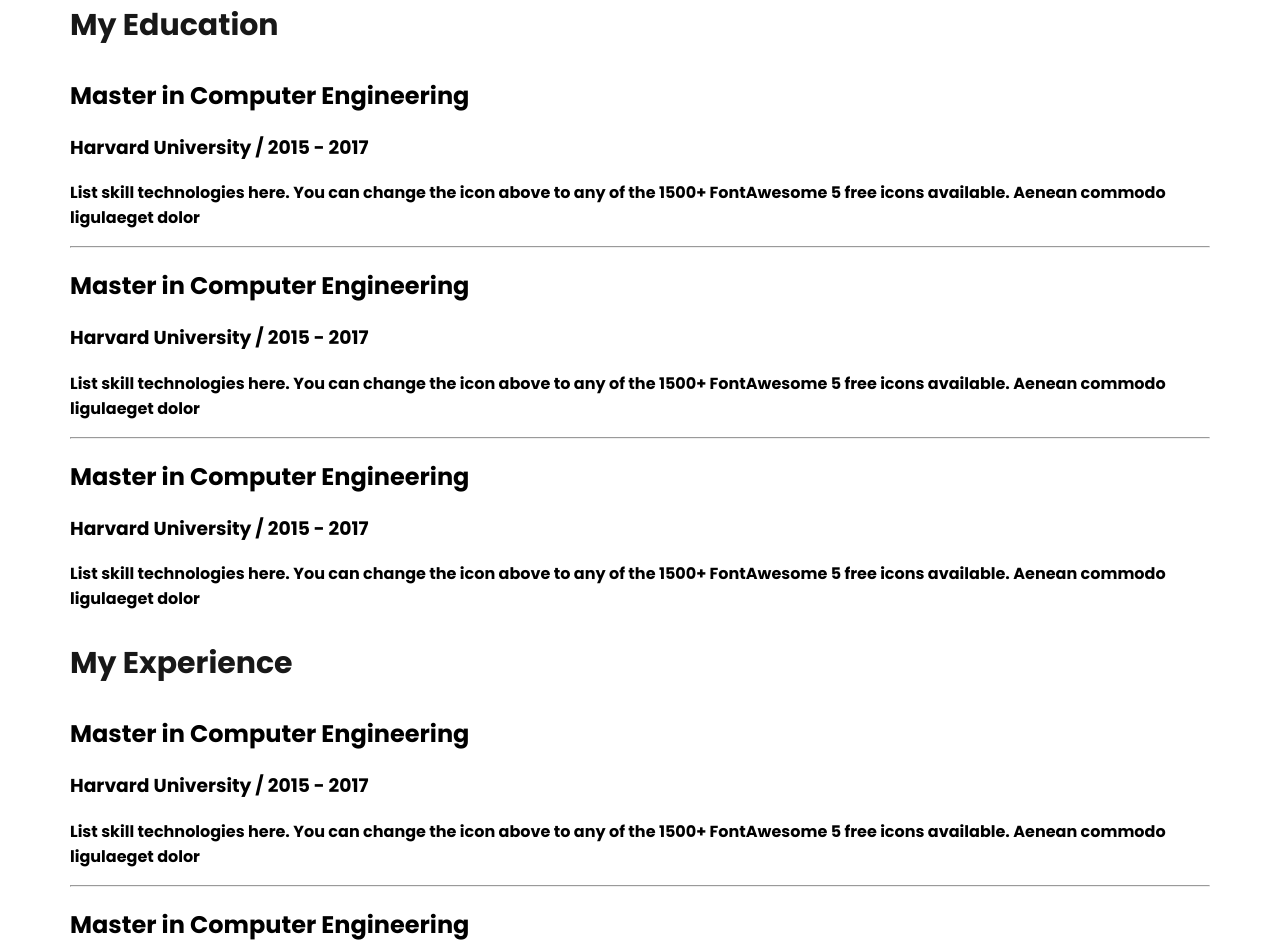
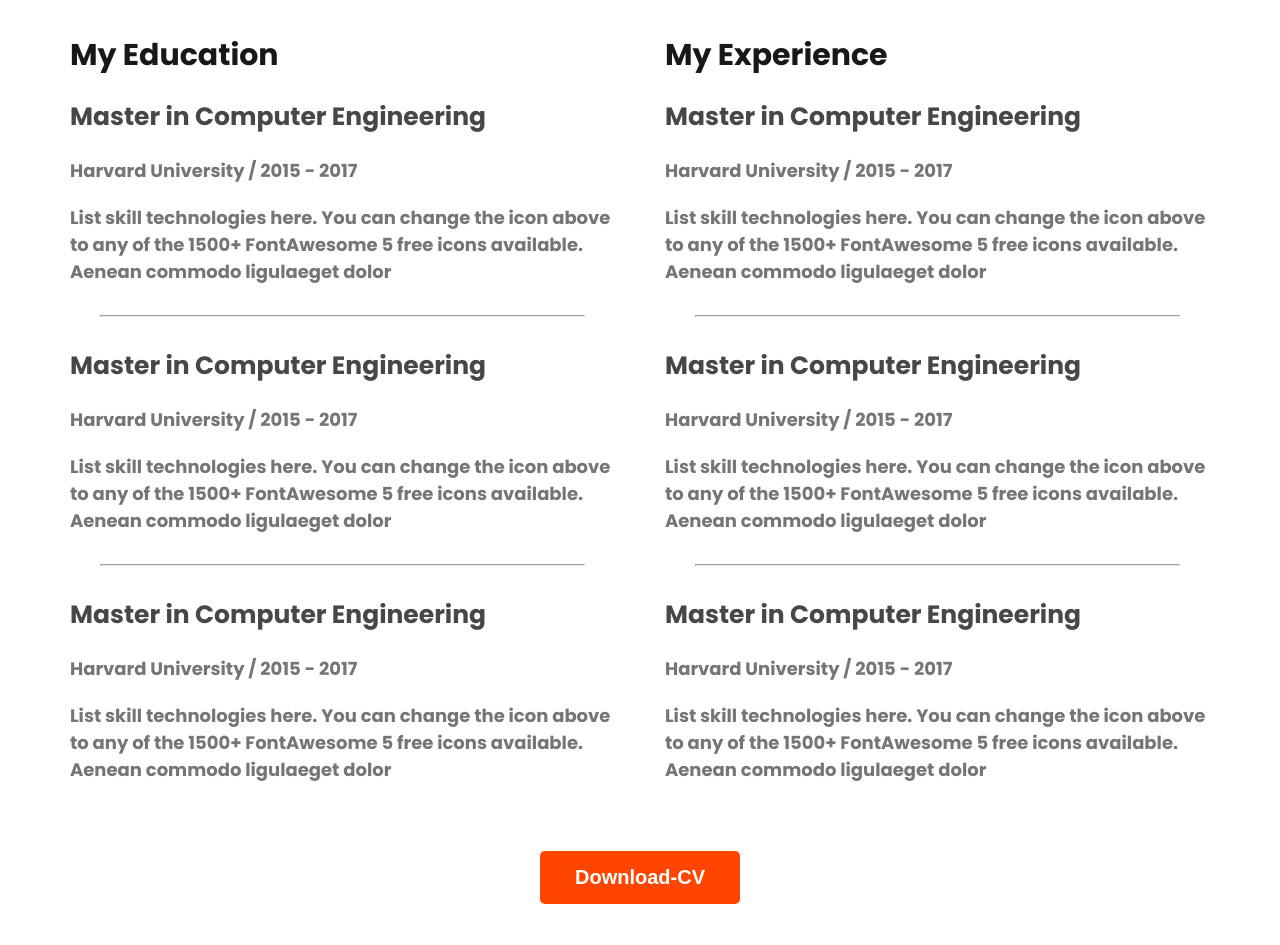
Before and after one commit to Suborna589/Webdeveloper-portfolio, a plain HTML site: page index.html in a window 1280 px wide. Shown: the part 2447-3392 px from the top of the page. After the commit the page ends 3359 px from the top, so only its background shows below. Drawn offline with Linux system fonts and the light colour scheme.

Commit message:
first commit

```diff
--- a/index.html
+++ b/index.html
@@ -121,7 +121,7 @@
                         <p class="resume-item-description">List skill technologies here. You can change the icon above
                             to any of the 1500+ FontAwesome 5 free icons available. Aenean commodo  ligulaeget dolor
                         </p>
-
+                    </div>
                     </div>
 
                 <div class="resume-column">
@@ -152,6 +152,9 @@
                     </div>
                 </div>
             </div>
+            <div class="download-cv">
+               <button class="btn-primary">Download-CV</button>
+            </div>
 
 
         </section>
--- a/styles/portfolio.css
+++ b/styles/portfolio.css
@@ -148,5 +148,35 @@ skill related Style */
     color: #181818;
     font-size:30px ;
     font-weight: 700;
+    margin-bottom: 10px;
 
 }
+.resume-item-institute{
+    margin-bottom: 20px;
+    margin-top: 0;
+
+}
+.resume-container{
+    display: flex;
+    gap: 50px;
+}
+.resume-item-description , .resume-item-institute{
+    color: #757575;
+    font-size: 18px;
+
+}
+.resume-item-title{
+    color: #474747;
+    font-weight: 700;
+    font-size: 25px;
+
+}
+.resume-container hr{
+    margin: 30px ;
+
+}
+.download-cv{
+    text-align: center;
+    margin-top: 50px;
+
+}
```
